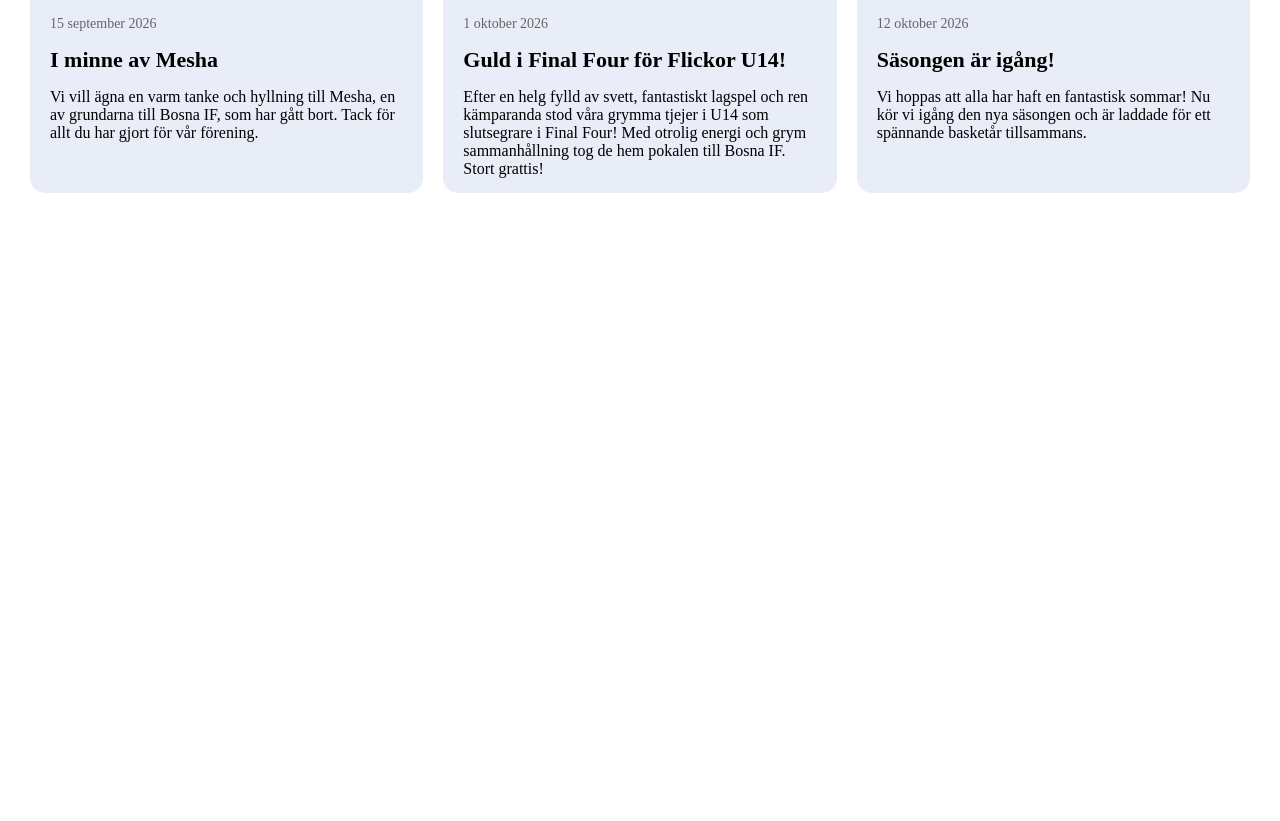
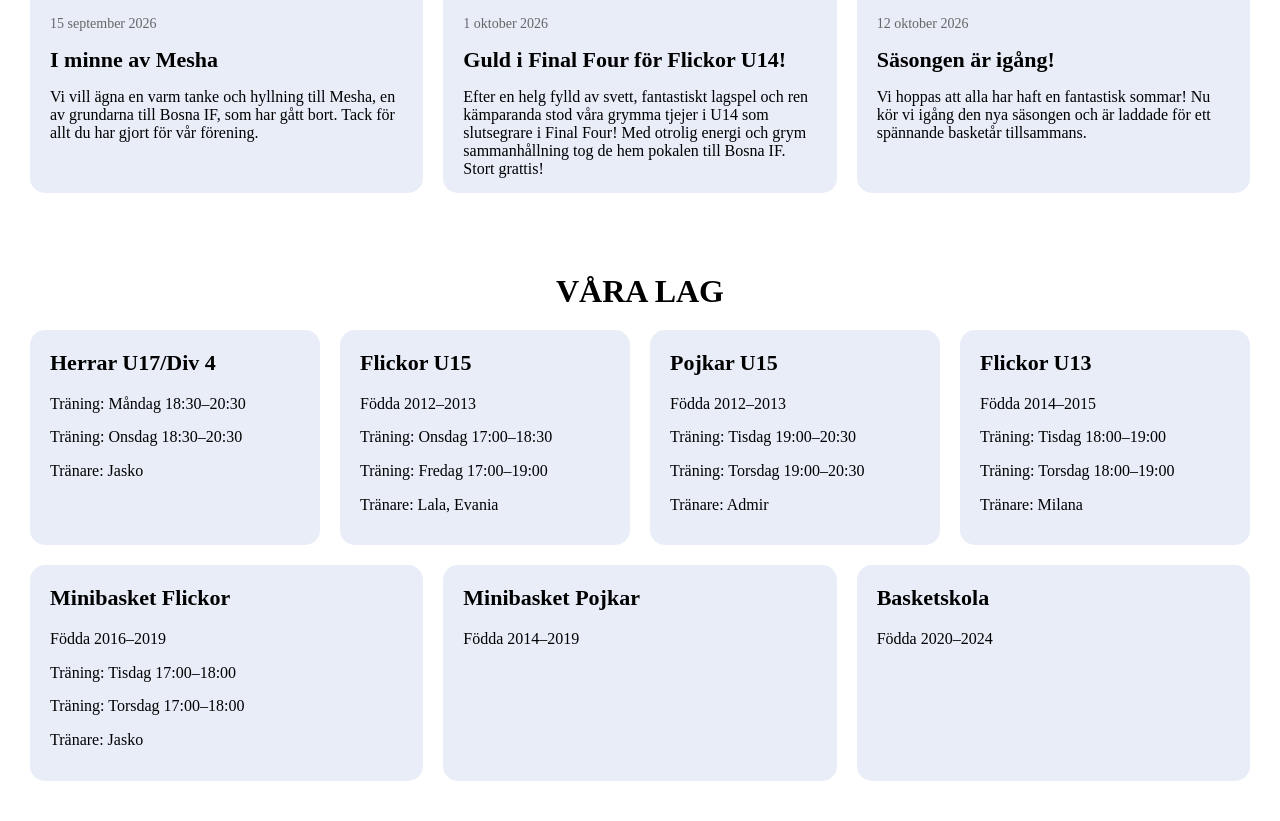
Before and after one commit to Massiiiy/bosnaif-basket-webbprojekt, a plain HTML site: page index.html in a window 1280 px wide. Shown: the part 1519-2340 px from the top of the page. Before the commit the page ends 1752 px from the top, so only its background shows below. Drawn offline with Linux system fonts and the light colour scheme.

Commit message:
Skapa lagsektion med responsiv design och fungerande navigering

```diff
--- a/index.html
+++ b/index.html
@@ -19,7 +19,7 @@
    <nav class="main-nav">
           <ul class="nav-list" id="nav-list">
               <li><a href="#matcher" class="nav-link">MATCHER</a></li>
-              <li><a href="#lag" class="nav-link">LAG</a></li>
+              <li><a href="#lagen" class="nav-link">LAGEN</a></li>
               <li><a href="#nyheter" class="nav-link">NYHETER</a></li>
               <li><a href="#borja-spela" class="nav-link">BÖRJA SPELA BASKET</a></li>
           </ul>
@@ -120,6 +120,66 @@
 
     </section>
 
+
+<!-- LAGEN -->
+    <section id="lagen">
+         <h2>VÅRA LAG</h2>
+
+        <div class="lag-lista">
+
+            <article class="lag">
+                 <h3>Herrar U17/Div 4</h3>
+                 <p>Träning: Måndag 18:30–20:30</p>
+                 <p>Träning: Onsdag 18:30–20:30</p>
+                 <p>Tränare: Jasko</p>
+            </article>
+
+            <article class="lag">
+                 <h3>Flickor U15</h3>
+                 <p>Födda 2012–2013</p>
+                 <p>Träning: Onsdag 17:00–18:30</p>
+                 <p>Träning: Fredag 17:00–19:00</p>
+                 <p>Tränare: Lala, Evania </p>
+            </article>
+
+            <article class="lag">
+                 <h3>Pojkar U15</h3>
+                 <p>Födda 2012–2013</p>
+                 <p>Träning: Tisdag 19:00–20:30</p>
+                 <p>Träning: Torsdag 19:00–20:30</p>
+                 <p>Tränare: Admir</p>
+            </article>
+
+            <article class="lag">
+                 <h3>Flickor U13</h3>
+                 <p>Födda 2014–2015</p>
+                 <p>Träning: Tisdag 18:00–19:00</p>
+                 <p>Träning: Torsdag 18:00–19:00</p>
+                 <p>Tränare: Milana</p>
+            </article>
+
+            <article class="lag">
+                 <h3>Minibasket Flickor</h3>
+                 <p>Födda 2016–2019</p>
+                 <p>Träning: Tisdag 17:00–18:00</p>
+                 <p>Träning: Torsdag 17:00–18:00</p>
+                 <p>Tränare: Jasko</p>
+            </article>
+
+            <article class="lag">
+                 <h3>Minibasket Pojkar</h3>
+                <p>Födda 2014–2019</p>
+            </article>
+
+            <article class="lag">
+                <h3>Basketskola</h3>
+                 <p>Födda 2020–2024</p>
+            </article>
+        </div>
+
+
+    </section>
+
 </main>
 
 
--- a/style.css
+++ b/style.css
@@ -207,3 +207,49 @@
         flex-direction: column;
     }
 }
+
+/* LAGEN */
+#lagen {
+    padding: 40px 30px;
+}
+
+#lagen h2 {
+    text-align: center;
+    font-size: 32px;
+    margin-bottom: 20px;
+}
+
+.lag-lista {
+    display: flex;
+    flex-wrap: wrap;
+    gap: 20px;
+}
+
+.lag {
+    background-color: #E8EDF8;
+    padding: 20px;
+    border-radius: 15px;
+    flex: 1 1 250px;
+}
+
+.lag h3 {
+    font-size: 22px;
+    color: black;
+    margin-bottom: 15px;
+}
+
+.lag p {
+    line-height: 1.6;
+    margin-bottom: 8px;
+}
+
+/* LAGEN - MOBIL */
+@media (max-width: 600px) {
+    .lag-lista {
+        flex-direction: column;
+    }
+
+    .lag {
+        flex: none;
+    }
+}
```
